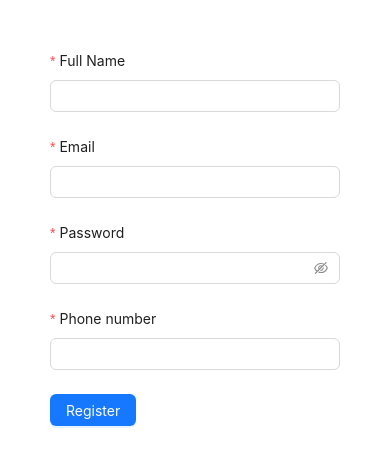
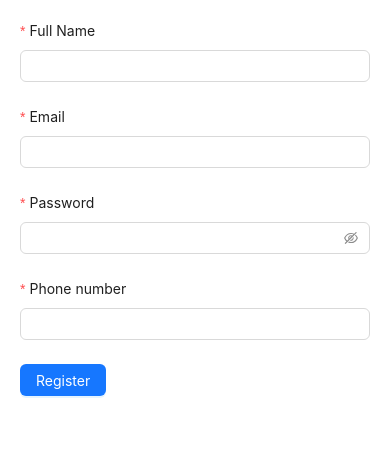
Before and after one commit to ifine2002/react-vite, a React (Vite) app: page /register in a window 390 px wide. Shown: the top 466 px of the page. Built offline with nearby package versions, Linux system fonts and the light colour scheme.

Commit message:
design layout responsive

```diff
--- a/src/pages/register.jsx
+++ b/src/pages/register.jsx
@@ -1,4 +1,4 @@
-import { Button, Input, Form, notification } from "antd";
+import { Button, Input, Form, notification, Row, Col } from "antd";
 import { registerUserAPI } from "../services/api.service";
 import { useNavigate } from "react-router-dom";
 
@@ -31,11 +31,11 @@
             form={form}
             layout="vertical"
             onFinish={onFinish}
+            style={{ margin: "20px" }}
         // onFinishFailed={onFinishFailed}
         >
-            <div style={{
-                margin: "50px",
-            }}>
+            <Row justify={"center"}>
+                <Col xs={24} md={8}>
                     <Form.Item
                         label="Full Name "
                         name="fullName"
@@ -48,7 +48,11 @@
                     >
                         <Input />
                     </Form.Item>
+                </Col>
+            </Row>
 
+            <Row justify={"center"}>
+                <Col xs={24} md={8}>
                     <Form.Item
                         label="Email"
                         name="email"
@@ -61,6 +65,11 @@
                     >
                         <Input />
                     </Form.Item>
+                </Col>
+            </Row>
+
+            <Row justify={"center"}>
+                <Col xs={24} md={8}>
                     <Form.Item
                         label="Password"
                         name="password"
@@ -73,6 +82,11 @@
                     >
                         <Input.Password />
                     </Form.Item>
+                </Col>
+            </Row>
+
+            <Row justify={"center"}>
+                <Col xs={24} md={8}>
                     <Form.Item
                         label="Phone number"
                         name="phone"
@@ -86,12 +100,18 @@
                     >
                         <Input />
                     </Form.Item>
+                </Col>
+            </Row>
+
+            <Row justify={"center"}>
+                <Col xs={24} md={8}>
                     <div>
                         <Button
                             onClick={() => form.submit()}
                             type="primary">Register</Button>
                     </div>
-            </div>
+                </Col>
+            </Row>
         </Form>
     )
 }
```
Lines whose indentation alone changed are shown as unchanged.
